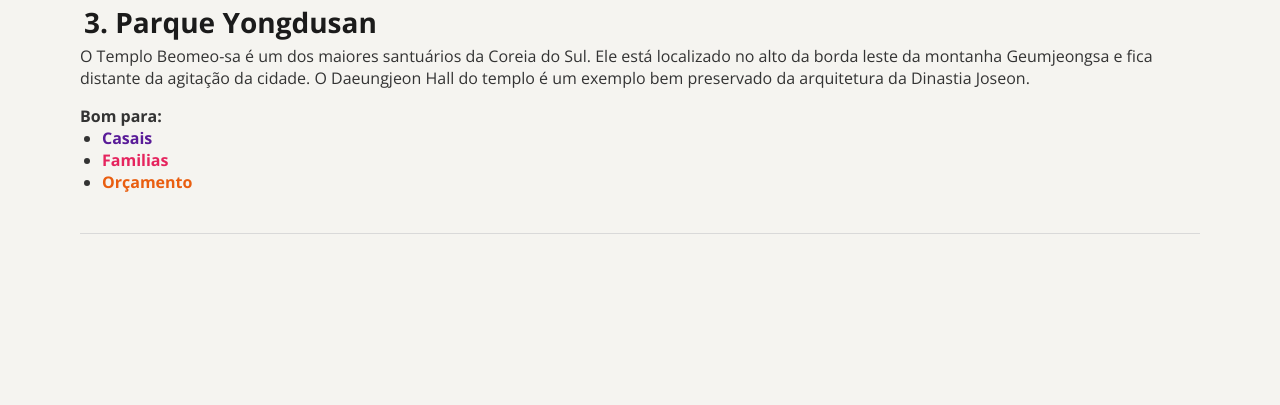
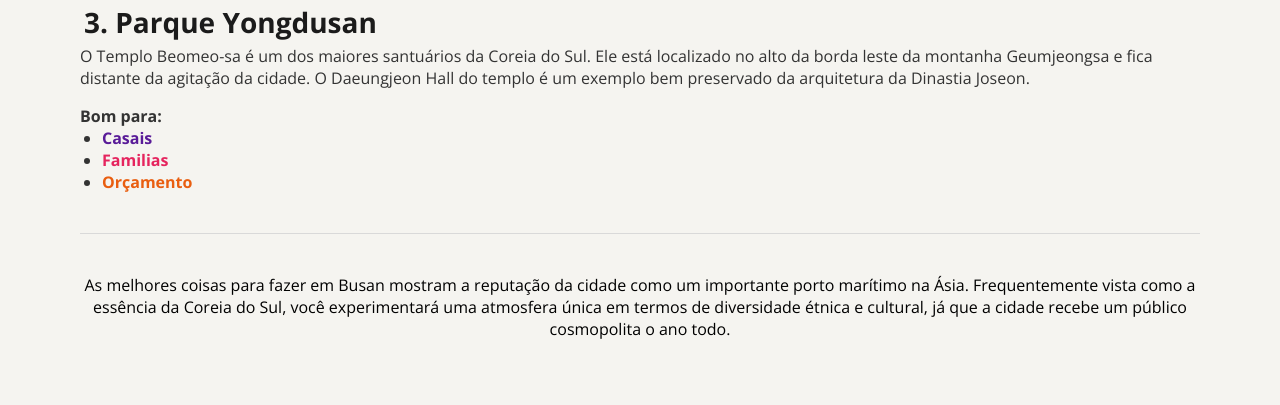
Before and after one commit to jesseamorimjr/Local-Turistico, a plain HTML site: page index.html in a window 1280 px wide. Shown: the part 2788-3193 px from the top of the page. Before the commit the page ends 3062 px from the top, so only its background shows below. Drawn offline with nearby package versions, Linux system fonts and the light colour scheme.

Commit message:
Incluindo e estilizando a descrição final

```diff
--- a/index.css
+++ b/index.css
@@ -236,3 +236,8 @@ padding: 0 80px 48px;
   background-color: #d9d9d9;
   margin: 0 80px 40px;
 }
+.final-description {
+  padding: 0 80px 65px;
+  font-size: 16px;
+  text-align: center;
+}
--- a/index.html
+++ b/index.html
@@ -59,5 +59,9 @@
 </div>
 <div class="divider2"></div>
 </body>
-
+<div class="final-description">
+  <p>
+    As melhores coisas para fazer em Busan mostram a reputação da cidade como um importante porto marítimo na Ásia. Frequentemente vista como a essência da Coreia do Sul, você experimentará uma atmosfera única em termos de diversidade étnica e cultural, já que a cidade recebe um público cosmopolita o ano todo.
+  </p>
+</div>
 </html>
```
